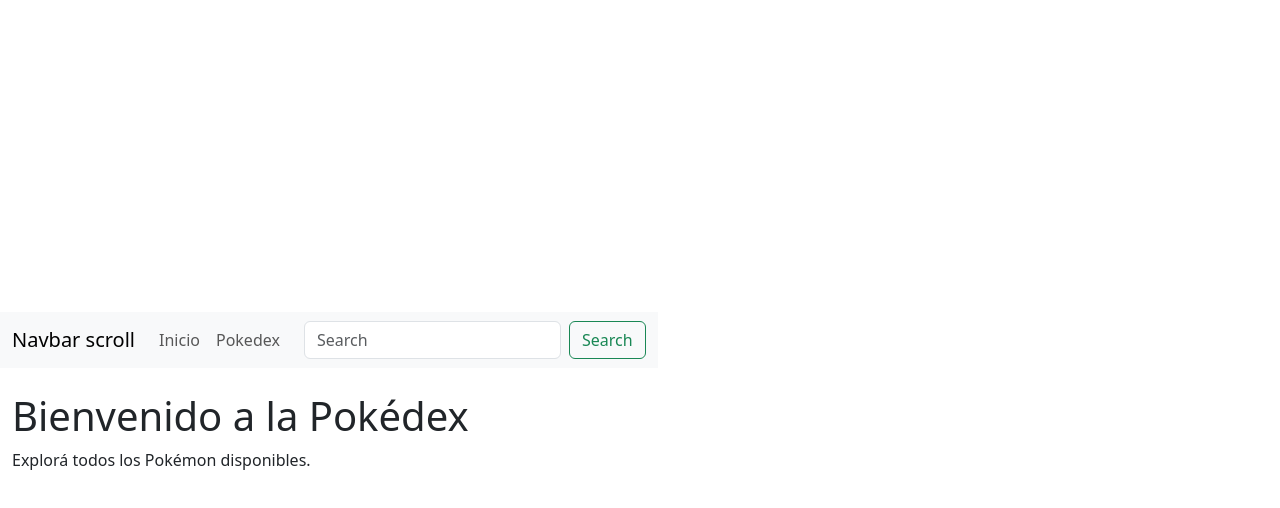
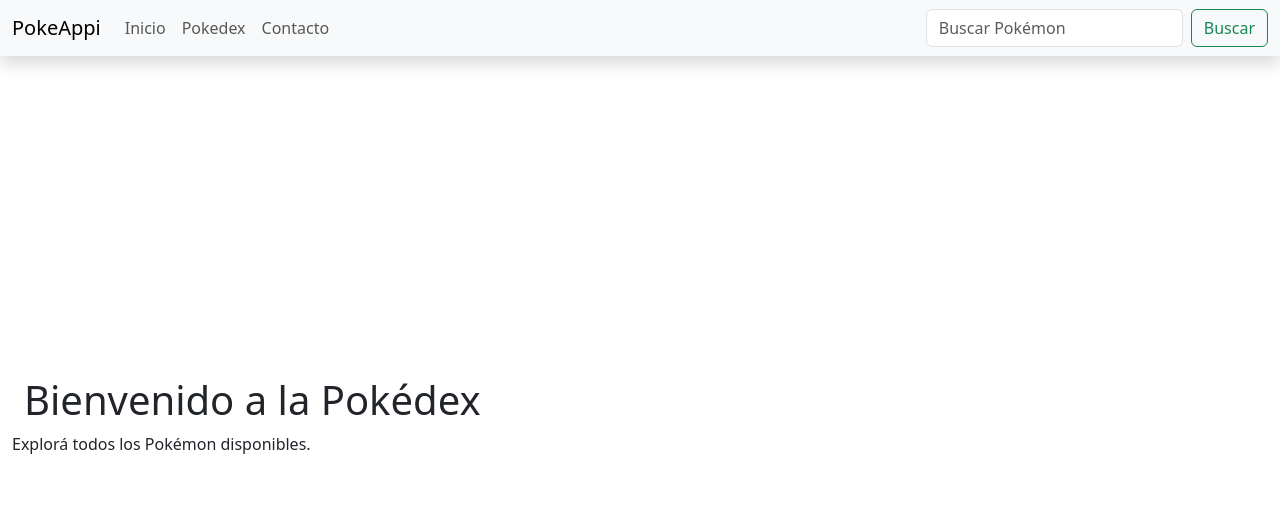
Before and after one commit to lautarofassi1/tp-final-react-Lautaro-Fassi, a React (Vite) app: page / in a window 1280 px wide. Shown: the top 508 px of the page. Built offline with nearby package versions, Linux system fonts and the light colour scheme.

Commit message:
retoques en App y main/ agregado btn ver mas en card

```diff
--- a/src/App.jsx
+++ b/src/App.jsx
@@ -6,7 +6,7 @@
 
 function App() {
   return (
-    <BrowserRouter>
+    <>
       <Routes>
         <Route path="/" element={<Layout />}>
           <Route index element={<HomePage />} />
@@ -14,7 +14,7 @@
           <Route path="pokemons/:id" element={<PokemonDetail />} />
         </Route>
       </Routes>
-    </BrowserRouter>
+    </>
   );
 }
 
--- a/src/components/Card.jsx
+++ b/src/components/Card.jsx
@@ -7,13 +7,16 @@
   MDBCardImage,
   MDBBtn,
 } from "mdb-react-ui-kit";
+import { useNavigate } from "react-router-dom";
 
 export default function ProjectCard({ pokesData }) {
-  if (!pokesData || !pokesData.sprites) return null; // Evita el error
-  //   const playSound = () => {
-  //     const audio = new Audio('/sounds/hover.mp3');
-  //     audio.play();
-  //   };
+  const navigate = useNavigate();
+
+  if (!pokesData || !pokesData.sprites) return null;
+
+  const verDetalles = () => {
+    navigate(`/pokemons/${pokesData.id}`);
+  };
 
   return (
     <div className="w-50 mx-auto">
@@ -31,7 +34,7 @@
           <MDBCardText>
             Este es un Pokémon llamado {pokesData.name}.
           </MDBCardText>
-          <MDBBtn href="#">Ver más</MDBBtn>
+          <MDBBtn onClick={verDetalles}>Ver más</MDBBtn>
         </MDBCardBody>
       </MDBCard>
     </div>
--- a/src/components/CustomNavbar.jsx
+++ b/src/components/CustomNavbar.jsx
@@ -9,28 +9,28 @@
 
 function CustomNavbar() {
   return (
-    <Navbar expand="lg" className="bg-body-tertiary">
+    <Navbar expand="lg" className="bg-body-tertiary fixed-top center shadow">
       <Container fluid>
-        <Navbar.Brand href="#">Navbar scroll</Navbar.Brand>
+        <Navbar.Brand as={Link} to="/">PokeAppi</Navbar.Brand>
         <Navbar.Toggle aria-controls="navbarScroll" />
         <Navbar.Collapse id="navbarScroll">
           <Nav
             className="me-auto my-2 my-lg-0"
-            style={{ maxHeight: '100px' }}
+            style={{ maxHeight: "100px" }}
             navbarScroll
           >
-            <Nav.Link to="/">Inicio</Nav.Link>
-            <Nav.Link href="#action2">Pokedex</Nav.Link>
-            <Nav.Link href='#action3'></Nav.Link>
+            <Nav.Link as={Link} to="/">Inicio</Nav.Link>
+            <Nav.Link as={Link} to="/pokemons">Pokedex</Nav.Link>
+            <Nav.Link as={Link} to="/contacto">Contacto</Nav.Link>
           </Nav>
           <Form className="d-flex">
             <Form.Control
               type="search"
-              placeholder="Search"
+              placeholder="Buscar Pokémon"
               className="me-2"
               aria-label="Search"
             />
-            <Button variant="outline-success">Search</Button>
+            <Button variant="outline-success">Buscar</Button>
           </Form>
         </Navbar.Collapse>
       </Container>
--- a/src/components/Layout.jsx
+++ b/src/components/Layout.jsx
@@ -5,7 +5,7 @@
   return (
     <>
       <Navbar />
-      <main className="container mt-4">
+      <main className="container mt-5">
         <Outlet />
       </main>
     </>
--- a/src/main.jsx
+++ b/src/main.jsx
@@ -1,14 +1,14 @@
-import { StrictMode } from 'react'
-import { createRoot } from 'react-dom/client'
-import './index.css'
-import App from './App.jsx'
+import { StrictMode } from 'react';
+import { createRoot } from 'react-dom/client';
+import './index.css';
+import App from './App.jsx';
 import 'bootstrap/dist/css/bootstrap.min.css';
-import ProjectCard from './components/Card.jsx';
-
+import { BrowserRouter } from 'react-router-dom';
 
 createRoot(document.getElementById('root')).render(
   <StrictMode>
-    <App />
-    <ProjectCard/>
-  </StrictMode>,
-)
+    <BrowserRouter>
+      <App />
+    </BrowserRouter>
+  </StrictMode>
+);
--- a/src/pages/HomePage.jsx
+++ b/src/pages/HomePage.jsx
@@ -2,7 +2,7 @@
 export default function HomePage() {
   return (
     <div>
-      <h1>Bienvenido a la Pokédex</h1>
+      <h1 className="container text-center">Bienvenido a la Pokédex</h1>
       <p>Explorá todos los Pokémon disponibles.</p>
     </div>
   );
--- a/src/pages/PokemonPage.jsx
+++ b/src/pages/PokemonPage.jsx
@@ -26,7 +26,8 @@
   };
 
   return (
-    <div className="container">
+
+    <div className="container text-center">
       <h2 className="text-center my-4">Lista de Pokémon</h2>
 
       <div className="row justify-content-center">
```
